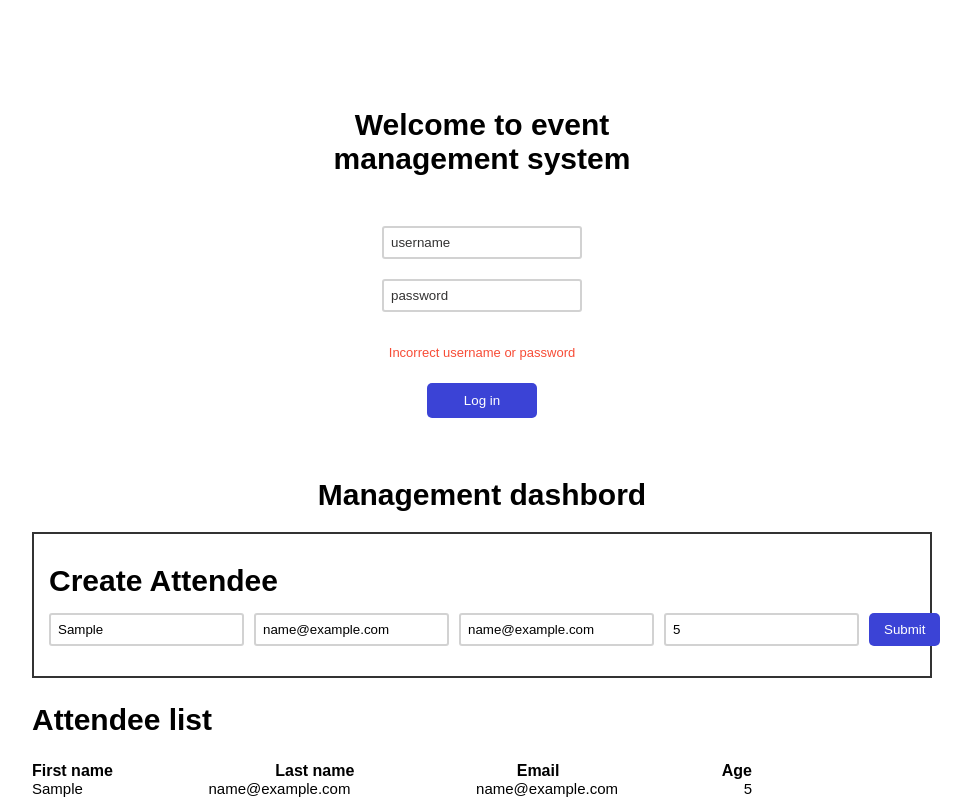
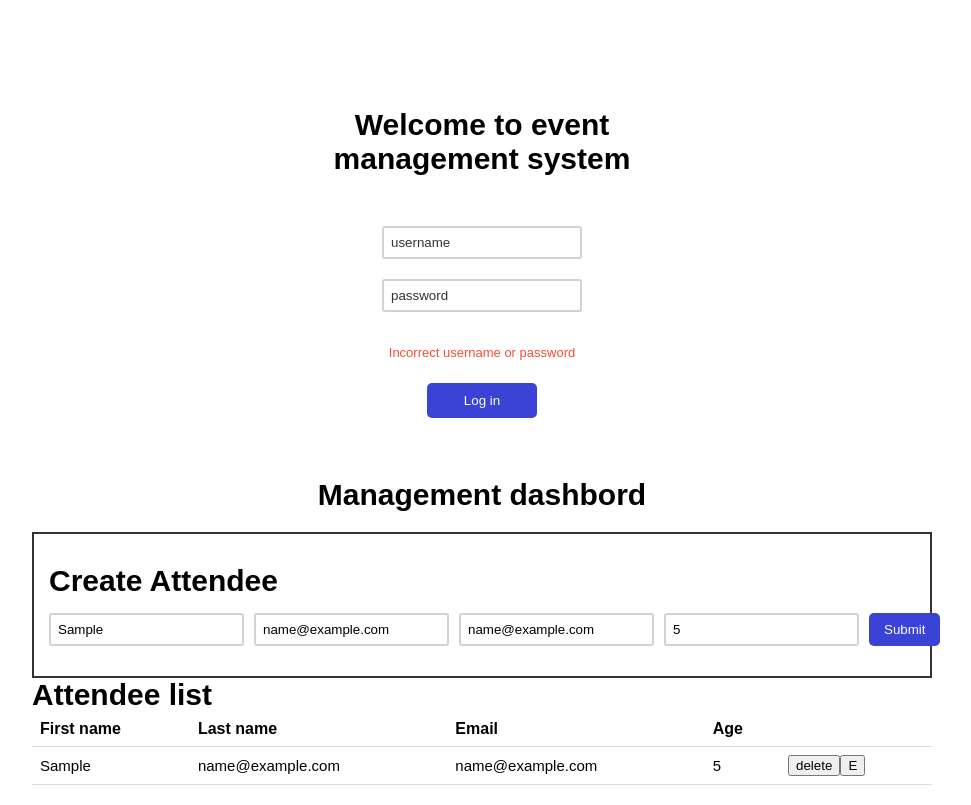
Before and after one commit to mrtfe/event-management-system, a React (Create React App) app in the folder final-task/: page / in a window 1280 px wide. Both pictures are taken after typing "Sample", "name@example.com", "name@example.com", "5" into the empty fields and a click on the button "Submit". Shown: the whole page, without its empty margins (158-1129 px from the left). Built offline with nearby package versions, Linux system fonts and the light colour scheme.

Commit message:
converted attendees list into table+icons library

```diff
--- a/final-task/package.json
+++ b/final-task/package.json
@@ -3,6 +3,10 @@
   "version": "0.1.0",
   "private": true,
   "dependencies": {
+    "@emotion/react": "^11.10.5",
+    "@emotion/styled": "^11.10.5",
+    "@mui/icons-material": "^5.10.16",
+    "@mui/material": "^5.10.16",
     "@testing-library/jest-dom": "^5.16.5",
     "@testing-library/react": "^13.4.0",
     "@testing-library/user-event": "^13.5.0",
--- a/final-task/src/components/Dashbord.jsx
+++ b/final-task/src/components/Dashbord.jsx
@@ -69,23 +69,34 @@ export function Dashbord() {
       </div>
       <div className="attendees-container">
         <div className="attendees-header header">Attendee list</div>
-        <div className="attendees-list">
-          <div className="header-row">
-            <div className="header-column">First name</div>
-            <div className="header-column">Last name</div>
-            <div className="header-column">Email</div>
-            <div className="header-column">Age</div>
-          </div>
-          {attendees.length > 0 &&
-            attendees.map((att) => (
-              <div className="attendee-row" key={att.id}>
-                <div className="attendee-col">{att.attendee.firstName}</div>
-                <div className="attendee-col">{att.attendee.lastName}</div>
-                <div className="attendee-col">{att.attendee.email}</div>
-                <div className="attendee-col">{att.attendee.age}</div>
-              </div>
-            ))}
-        </div>
+        <table className="attendees-list">
+          <thead className="header-row">
+            <tr>
+              <th>First name</th>
+              <th>Last name</th>
+              <th>Email</th>
+              <th>Age</th>
+              <th></th>
+            </tr>
+          </thead>
+          <tbody>
+            {attendees.length > 0 &&
+              attendees.map((att) => (
+                <tr className="attendee-row" key={att.id}>
+                  <td className="attendee-col">{att.attendee.firstName}</td>
+                  <td className="attendee-col">{att.attendee.lastName}</td>
+                  <td className="attendee-col">{att.attendee.email}</td>
+                  <td className="attendee-col">{att.attendee.age}</td>
+                  <td>
+                    <button>
+                      <span class="material-symbols-outlined">delete</span>
+                    </button>
+                    <button>E</button>
+                  </td>
+                </tr>
+              ))}
+          </tbody>
+        </table>
       </div>
     </div>
   );
--- a/final-task/src/styles/dashbord.css
+++ b/final-task/src/styles/dashbord.css
@@ -43,30 +43,21 @@
   border-radius: 5px;
 }
 
-.attendees-container {
-  max-width: 100%;
-}
-
-.attendees-header {
-  margin: 25px 0;
-}
-
-.header-row {
-  max-width: 80%;
-  display: flex;
-  width: 100%;
-  justify-content: space-between;
-  font-weight: 600;
-}
-
-.attendee-row {
-  display: flex;
-  max-width: 80%;
-  width: 100%;
-  justify-content: space-between;
-  font-weight: 500;
-}
-
 .attendee-col {
   font-size: 15px;
 }
+
+table {
+  border-collapse: collapse;
+  width: 100%;
+}
+
+th,
+td {
+  text-align: left;
+  padding: 8px;
+}
+
+tr {
+  border-bottom: 1px solid rgb(221, 219, 219);
+}
```
Also changed, not shown: 1 other file (tests, documents, lock files or other folders).
